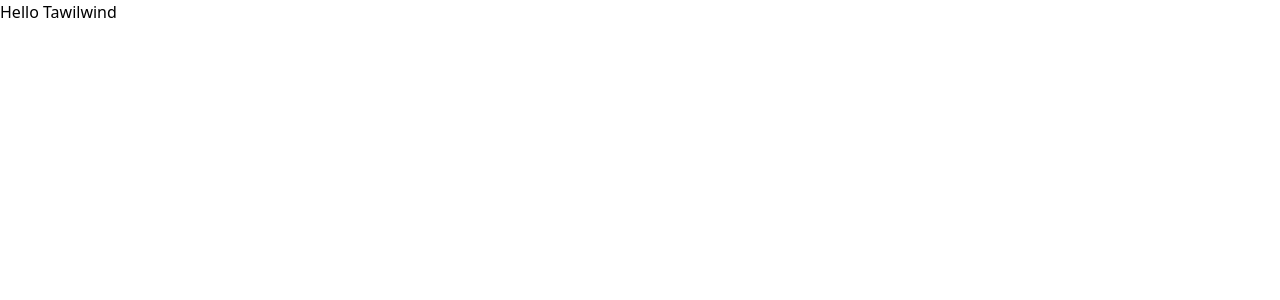
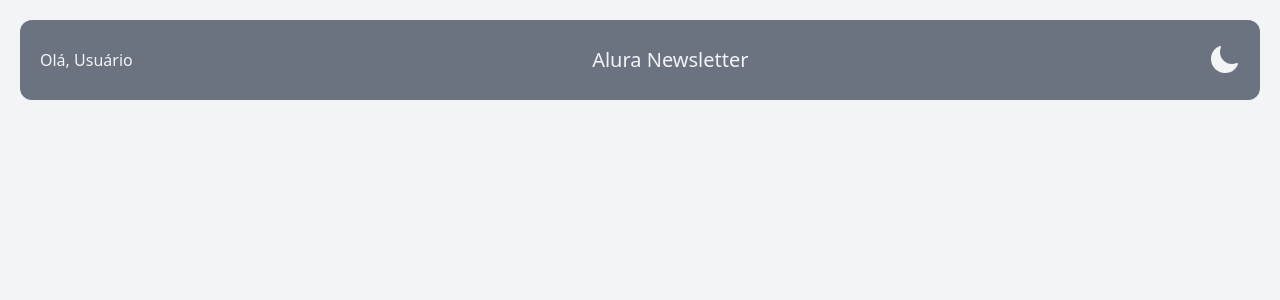
Before and after one commit to wellingtonfernandesbarbosa/alura-newsletter, a React (Vite) app: page / in a window 1280 px wide. Shown: the top 300 px of the page. Built offline with nearby package versions, Linux system fonts and the light colour scheme.

Commit message:
Implementação do Cabeçalho
Neste commit, o cabeçalho da página foi implementado, apresentando as informações 'Olá, Usuário', 'Alura Newsletter' e um botão de alternância de tema.

```diff
--- a/index.html
+++ b/index.html
@@ -6,7 +6,7 @@
     <meta name="viewport" content="width=device-width, initial-scale=1.0" />
     <title>Alura Newsletter</title>
   </head>
-  <body>
+  <body class="bg-gray-100 dark:bg-gray-900">
     <div id="root"></div>
     <script type="module" src="/src/main.jsx"></script>
   </body>
--- a/package.json
+++ b/package.json
@@ -10,6 +10,7 @@
     "preview": "vite preview"
   },
   "dependencies": {
+    "@heroicons/react": "^2.0.18",
     "react": "^18.2.0",
     "react-dom": "^18.2.0"
   },
--- a/src/App.jsx
+++ b/src/App.jsx
@@ -1,3 +1,7 @@
+import Header from "./components/Header/Header";
+
 export default function App() {
-  return <h1>Hello Tawilwind</h1>;
+  return (
+    <Header />
+  )
 }
--- /dev/null
+++ b/src/components/Header/Header.jsx
@@ -0,0 +1,11 @@
+import ToggleTheme from "../ToggleTheme/ToggleTheme";
+
+export default function Header() {
+  return (
+    <div className="flex h-20 bg-gray-500 justify-between items-center p-5 sm:rounded-xl sm:m-5">
+      <span className="text-gray-100">Olá, Usuário</span>
+      <h1 className="text-gray-100 text-xl">Alura Newsletter</h1>
+      <ToggleTheme />
+    </div>
+  );
+}
--- /dev/null
+++ b/src/components/ToggleTheme/ToggleTheme.jsx
@@ -0,0 +1,11 @@
+import { MoonIcon, SunIcon } from "@heroicons/react/24/solid";
+
+export default function ToggleTheme() {
+  const toggle = () => {
+    document.documentElement.classList.toggle('dark')
+  }
+  return <div className="hidden sm:block">
+    <MoonIcon className="h-8 text-gray-100 cursor-pointer block dark:hidden" onClick={toggle}/>
+    <SunIcon className="h-8 text-gray-100 cursor-pointer hidden dark:block" onClick={toggle}/>
+  </div>
+}
--- a/tailwind.config.js
+++ b/tailwind.config.js
@@ -1,5 +1,6 @@
 /** @type {import('tailwindcss').Config} */
 export default {
+  darkMode: "class",
   content: [
     "./index.html",
     "./src/**/*.{js,jsx}",
```
Also changed, not shown: 1 other file (tests, documents, lock files or other folders).
